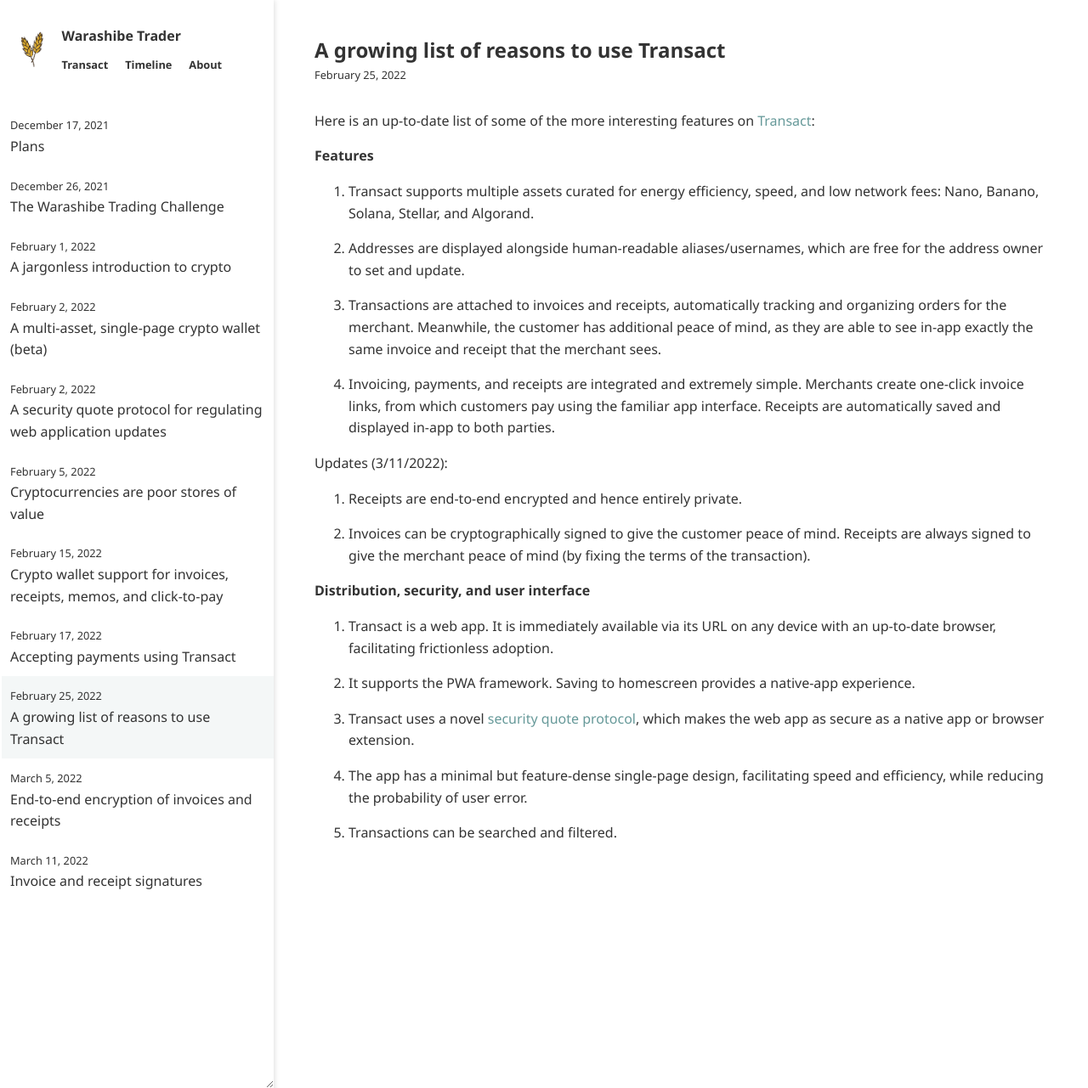
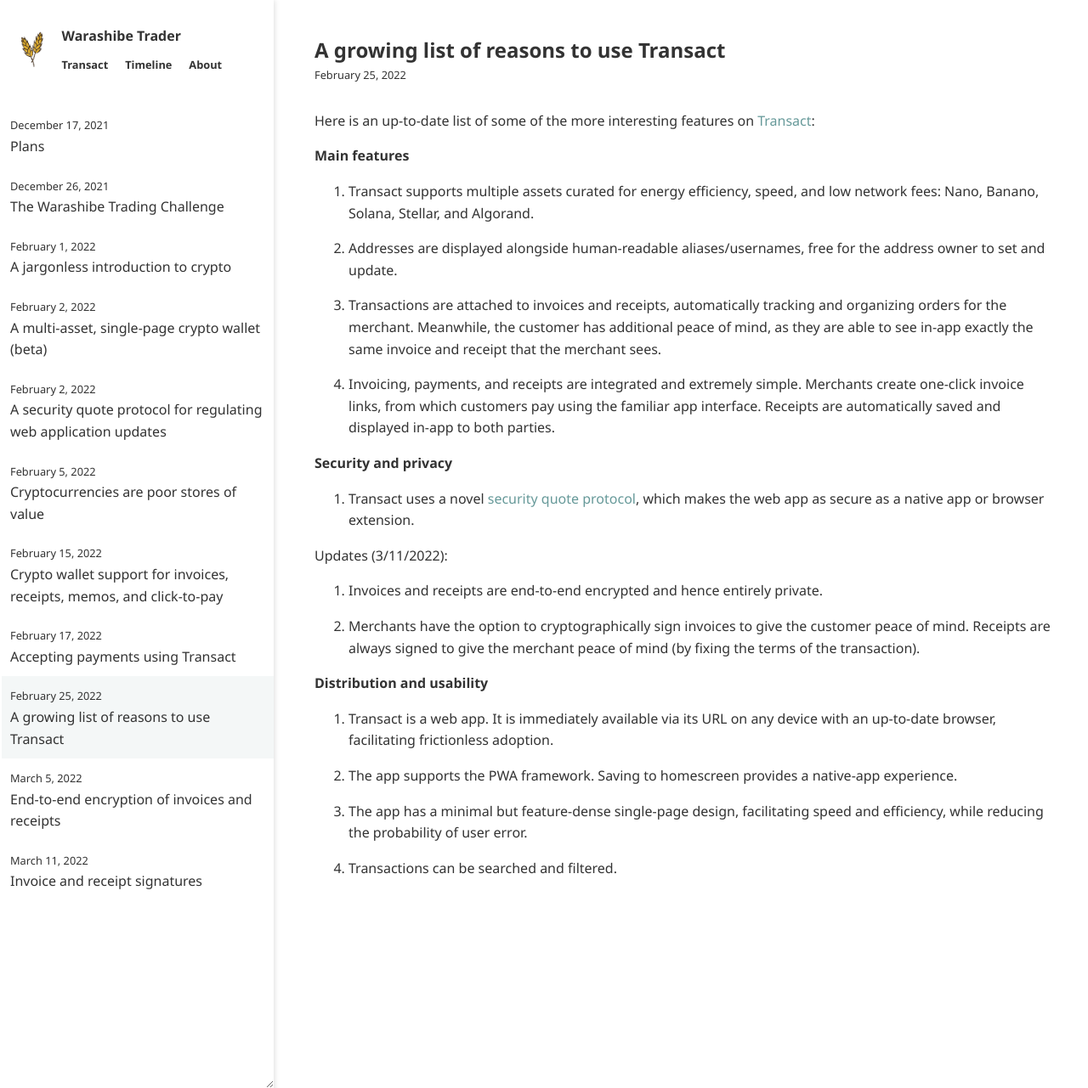
Before and after one commit to warashibetrader/warashibetrader.github.io, a Jekyll site: the page built from _posts/2022-02-25-feature-list.md, in a window 1280 px wide and 1281 px high. Shown: the whole window at 85% size. Built offline with Jekyll 4.4.1, drawn with Linux system fonts in a browser that asks for light colours.

Commit message:
Update 2022-02-25-feature-list.md

```diff
--- a/_posts/2022-02-25-feature-list.md
+++ b/_posts/2022-02-25-feature-list.md
@@ -4,33 +4,33 @@
 
 Here is an up-to-date list of some of the more interesting features on [Transact](https://transactcc.github.io/):
 
-#### Features
+#### Main features
 
 1. Transact supports multiple assets curated for energy efficiency, speed, and low network fees: Nano, Banano, Solana, Stellar, and Algorand.
 
-2. Addresses are displayed alongside human-readable aliases/usernames, which are free for the address owner to set and update.
+2. Addresses are displayed alongside human-readable aliases/usernames, free for the address owner to set and update.
 
 3. Transactions are attached to invoices and receipts, automatically tracking and organizing orders for the merchant. Meanwhile, the customer has additional peace of mind, as they are able to see in-app exactly the same invoice and receipt that the merchant sees.
 
 4. Invoicing, payments, and receipts are integrated and extremely simple. Merchants create one-click invoice links, from which customers pay using the familiar app interface. Receipts are automatically saved and displayed in-app to both parties.
 
+#### Security and privacy
+
+1. Transact uses a novel [security quote protocol]({% post_url 2022-02-02-security-quote-protocol %}), which makes the web app as secure as a native app or browser extension.
+
 Updates (3/11/2022):
 
-5. Receipts are end-to-end encrypted and hence entirely private.
+2. Invoices and receipts are end-to-end encrypted and hence entirely private.
 
-6. Invoices can be cryptographically signed to give the customer peace of mind. Receipts are always signed to give the merchant peace of mind (by fixing the terms of the transaction).
+3. Merchants have the option to cryptographically sign invoices to give the customer peace of mind. Receipts are always signed to give the merchant peace of mind (by fixing the terms of the transaction).
 
 
-
-
-#### Distribution, security, and user interface
+#### Distribution and usability
 
 1. Transact is a web app. It is immediately available via its URL on any device with an up-to-date browser, facilitating frictionless adoption.
 
-2. It supports the PWA framework. Saving to homescreen provides a native-app experience.
+2. The app supports the PWA framework. Saving to homescreen provides a native-app experience.
 
-3. Transact uses a novel [security quote protocol]({% post_url 2022-02-02-security-quote-protocol %}), which makes the web app as secure as a native app or browser extension.
-
-4. The app has a minimal but feature-dense single-page design, facilitating speed and efficiency, while reducing the probability of user error.
+3. The app has a minimal but feature-dense single-page design, facilitating speed and efficiency, while reducing the probability of user error.
 
 5. Transactions can be searched and filtered.
```
